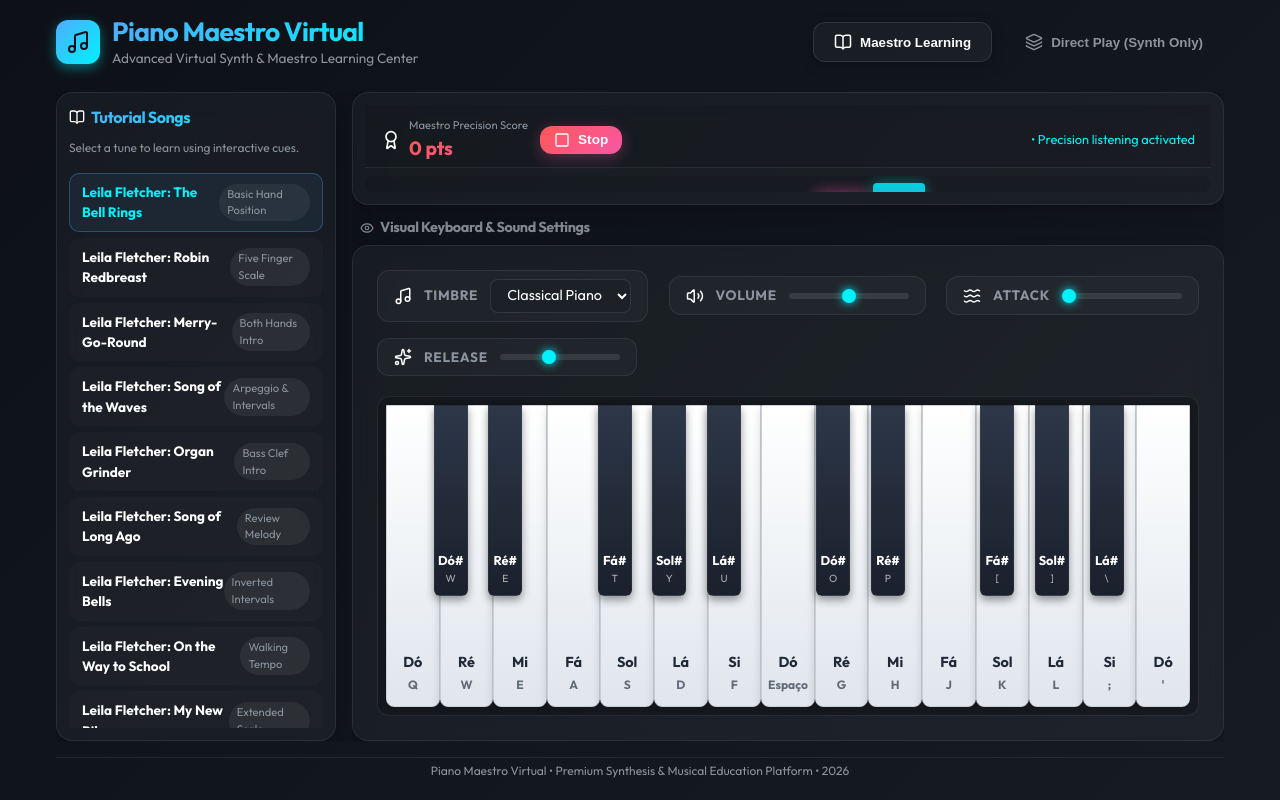
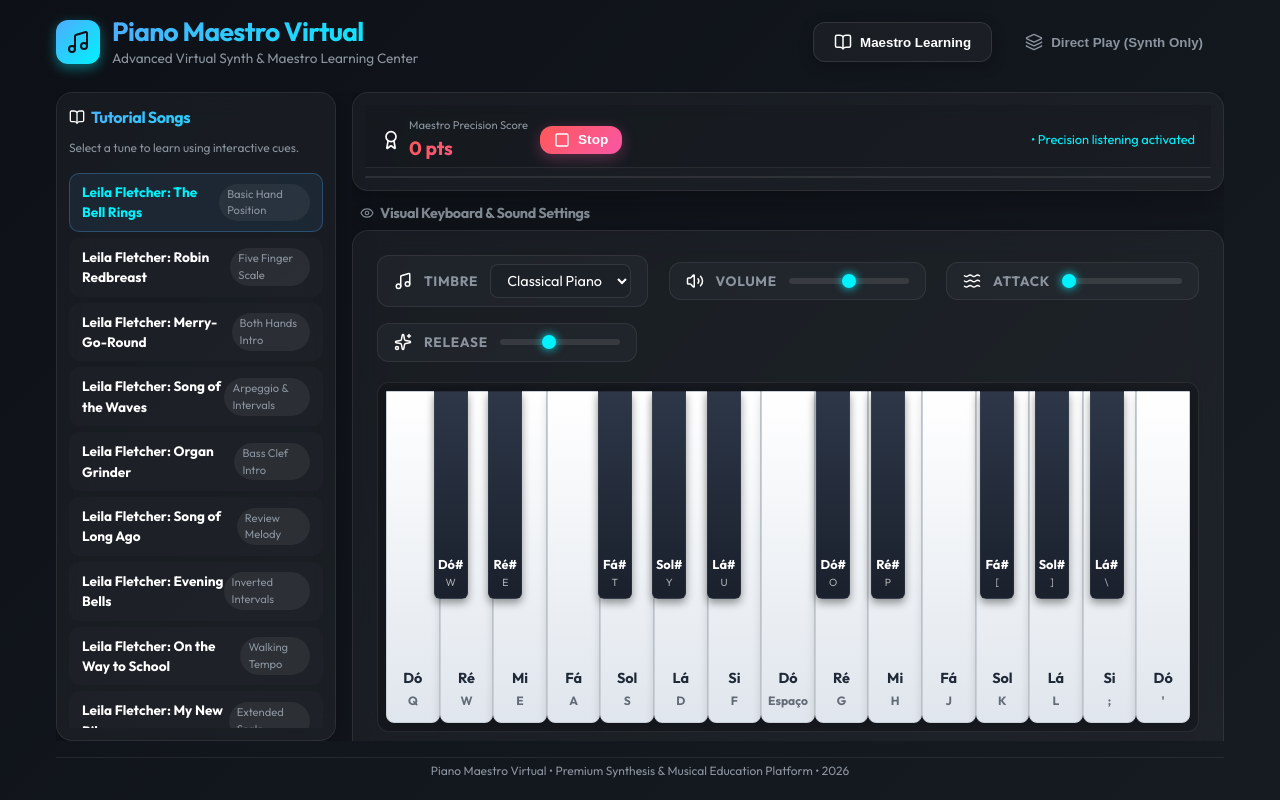
Before and after one commit to Zsubzeroz/Piano-Maestro-Virtual, a React (Vite) app: page / in a window 1280 px wide. Both pictures are taken after a click on the button "Play Lesson". Built offline with nearby package versions, Linux system fonts and the light colour scheme.

Commit message:
Zero out scores on stop and test everything successfully

```diff
--- a/src/App.css
+++ b/src/App.css
@@ -143,7 +143,7 @@
 .piano-keyboard-wrapper {
   position: relative;
   width: 100%;
-  height: 320px;
+  height: 350px;
   background: rgba(0, 0, 0, 0.2);
   border-radius: 12px;
   padding: 8px;
--- a/src/components/MaestroMode.jsx
+++ b/src/components/MaestroMode.jsx
@@ -9,13 +9,13 @@ export default function MaestroMode({ pianoNotePlayed, selectedSong }) {
   const [hits, setHits] = useState(0);
   const [totalPossibleHits, setTotalPossibleHits] = useState(0);
   const [visibleNotes, setVisibleNotes] = useState([]);
+  const [hitNotes, setHitNotes] = useState(new Set());
 
   const timerRef = useRef(null);
   const songStartTimeRef = useRef(0);
 
   // Columns matching exactly 15 white keys for perfect alignment!
   const getNoteLeftPosition = (note) => {
-    // Determine note column index
     const cleanNote = note.replace('#', '');
     const colIndex = WHITE_KEYS_NOTES.indexOf(cleanNote);
     if (colIndex === -1) return 0;
@@ -29,21 +29,25 @@ export default function MaestroMode({ pianoNotePlayed, selectedSong }) {
         const elapsed = (Date.now() - songStartTimeRef.current) / 1000;
 
         // Push notes from current song that should be falling
-        const updatedVisible = selectedSong.notes.map((noteItem) => {
+        const updatedVisible = selectedSong.notes.map((noteItem, index) => {
+          if (hitNotes.has(index)) return null;
+
           const fallTime = noteItem.time - elapsed;
           let topPercentage = -50;
 
+          // Notes come from top (0%) down to targets (85%)
           if (fallTime <= 2.5 && fallTime >= -0.3) {
-            topPercentage = ((2.5 - fallTime) / 2.8) * 100;
+            topPercentage = ((2.5 - fallTime) / 2.8) * 85;
           }
 
           return {
             ...noteItem,
+            index,
             top: topPercentage,
-            expired: fallTime < -0.5,
-            hit: fallTime >= -0.5 && fallTime <= 0.5
+            expired: fallTime < -0.4,
+            hit: fallTime >= -0.4 && fallTime <= 0.4
           };
-        }).filter(n => n.top >= -10 && !n.expired);
+        }).filter(Boolean).filter(n => n.top >= -10 && !n.expired);
 
         setVisibleNotes(updatedVisible);
 
@@ -63,7 +67,7 @@ export default function MaestroMode({ pianoNotePlayed, selectedSong }) {
     return () => {
       if (timerRef.current) clearInterval(timerRef.current);
     };
-  }, [isPlaying, selectedSong]);
+  }, [isPlaying, selectedSong, hitNotes]);
 
   // Handle note hitting feedback
   useEffect(() => {
@@ -72,6 +76,7 @@ export default function MaestroMode({ pianoNotePlayed, selectedSong }) {
       if (matchedNote) {
         setScore(prev => prev + 100);
         setHits(prev => prev + 1);
+        setHitNotes(prev => new Set(prev).add(matchedNote.index));
         setVisibleNotes(prev => prev.filter(n => n !== matchedNote));
       }
     }
@@ -80,12 +85,16 @@ export default function MaestroMode({ pianoNotePlayed, selectedSong }) {
   const startSong = () => {
     setScore(0);
     setHits(0);
+    setHitNotes(new Set());
     setTotalPossibleHits(selectedSong ? selectedSong.notes.length : 0);
     setIsPlaying(true);
   };
 
   const stopSong = () => {
     setIsPlaying(false);
+    setScore(0);
+    setHits(0);
+    setHitNotes(new Set());
   };
 
   return (
@@ -120,16 +129,43 @@ export default function MaestroMode({ pianoNotePlayed, selectedSong }) {
       </div>
 
       {/* Main Falling Notes Visualization Area */}
-      <div className="falling-notes-area" style={{ flex: 1, position: 'relative', overflow: 'hidden', background: 'rgba(0,0,0,0.1)', borderRadius: 8 }}>
-        {visibleNotes.map((noteItem, idx) => {
+      <div className="falling-notes-area" style={{ flex: 1, position: 'relative', overflow: 'hidden', background: 'rgba(0,0,0,0.1)', borderRadius: 8, borderBottom: '2px solid rgba(255,255,255,0.1)' }}>
+        {/* Guitar Hero Style Hit Receptacles / Circles */}
+        <div className="guitar-hero-targets" style={{ position: 'absolute', bottom: '15px', left: 0, right: 0, height: '24px', display: 'flex', borderTop: '2px dashed rgba(255,255,255,0.15)', pointerEvents: 'none' }}>
+          {WHITE_KEYS_NOTES.map((note) => {
+            const leftOffset = getNoteLeftPosition(note);
+            const isHitByPlayedNote = pianoNotePlayed === note;
+            return (
+              <div
+                key={note}
+                style={{
+                  position: 'absolute',
+                  left: `${leftOffset}%`,
+                  bottom: '-5px',
+                  width: '22px',
+                  height: '22px',
+                  border: isHitByPlayedNote ? '3px solid var(--accent-cyan)' : '2px solid rgba(255,255,255,0.25)',
+                  background: isHitByPlayedNote ? 'rgba(0, 242, 254, 0.4)' : 'transparent',
+                  borderRadius: '50%',
+                  boxShadow: isHitByPlayedNote ? '0 0 15px var(--accent-cyan)' : 'none',
+                  transition: 'all 0.05s ease'
+                }}
+              />
+            );
+          })}
+        </div>
+
+        {/* Falling Note Blocks */}
+        {visibleNotes.map((noteItem) => {
           const leftOffset = getNoteLeftPosition(noteItem.note);
           return (
             <div
-              key={idx}
+              key={noteItem.index}
               className={`falling-note ${noteItem.hit ? 'hit' : ''}`}
               style={{
                 top: `${noteItem.top}%`,
                 left: `${leftOffset}%`,
+                width: '24px',
                 height: `${(noteItem.duration || 1) * 35}px`,
                 display: 'flex',
                 alignItems: 'center',
@@ -137,7 +173,11 @@ export default function MaestroMode({ pianoNotePlayed, selectedSong }) {
                 color: '#ffffff',
                 fontSize: '0.65rem',
                 fontWeight: 'bold',
-                borderRadius: '4px'
+                borderRadius: '4px',
+                background: 'linear-gradient(135deg, var(--accent-indigo) 0%, var(--accent-cyan) 100%)',
+                boxShadow: noteItem.hit ? '0 0 12px var(--accent-cyan)' : 'none',
+                position: 'absolute',
+                zIndex: 5
               }}
             >
               {noteItem.note}
```
